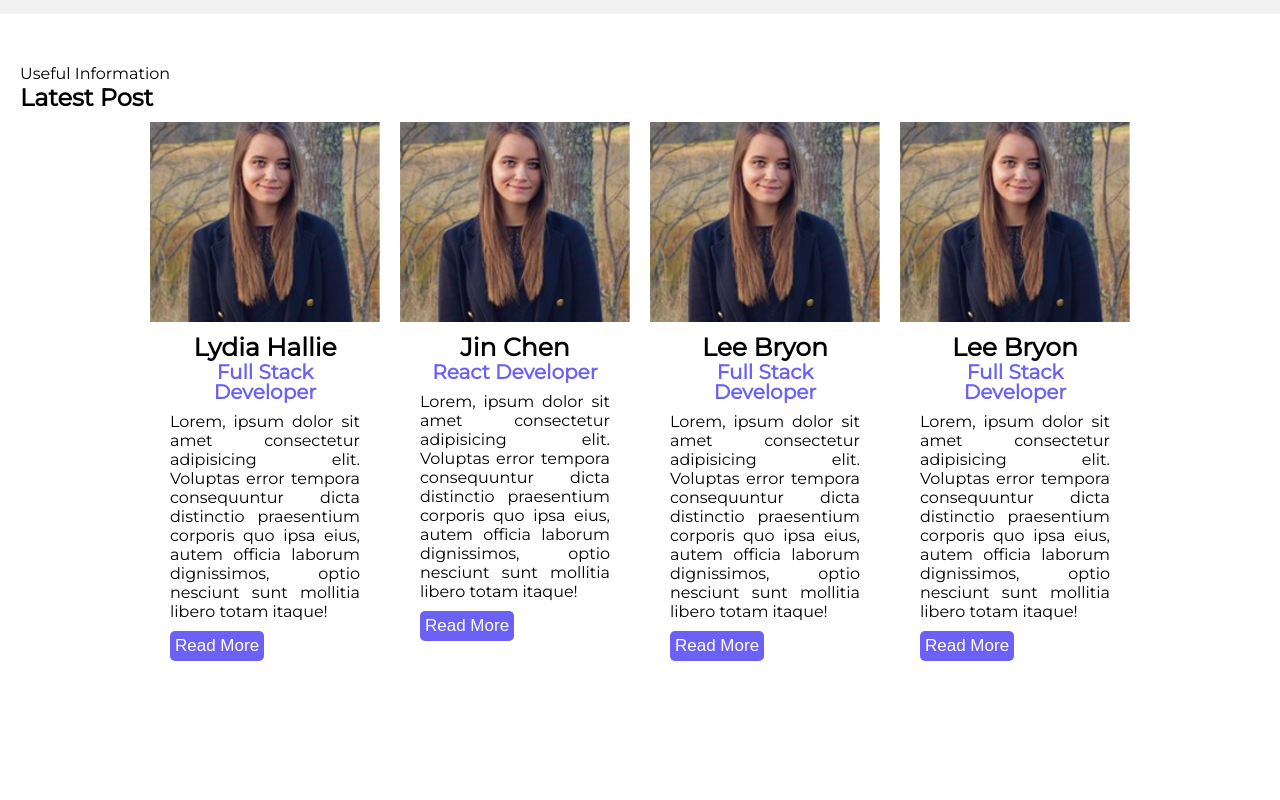
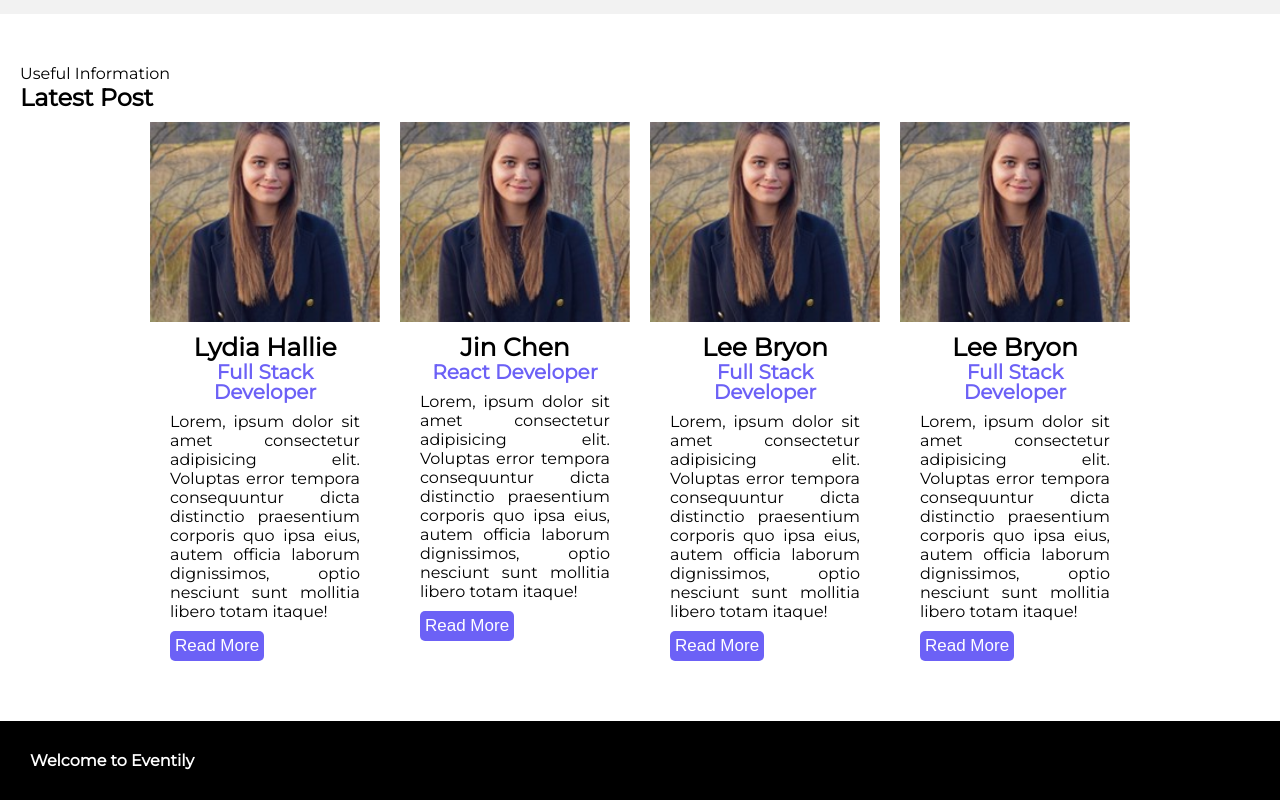
Before and after one commit to Renda02/event-app, a React (Create React App) app: page / in a window 1280 px wide. Shown: the part 1516-2316 px from the top of the page. Before the commit the page ends 2237 px from the top, so only its background shows below. Built offline with nearby package versions, Linux system fonts and the light colour scheme.

Commit message:
Added Footer

```diff
--- a/src/App.jsx
+++ b/src/App.jsx
@@ -1,6 +1,7 @@
 import "./App.css";
 import Home from "./components/Home";
 import NavBar from "./components/NavBar";
+import "./App.css";
 
 function App() {
   return (
--- /dev/null
+++ b/src/components/Footer.jsx
@@ -0,0 +1,26 @@
+import styled from "styled-components";
+
+function Footer() {
+    return (
+        <Wrapper>
+            <Paragraph>Welcome to Eventily</Paragraph>
+        </Wrapper>
+    )
+}
+
+export default Footer
+
+
+const Wrapper = styled.div`
+  width: 100%;
+  height:100%;
+  padding-top: 10px;
+  padding-bottom: 10px;
+  background:#000;
+`;
+
+const Paragraph = styled.h4`
+padding-left:10px;
+color:#ffff;
+margin: 20px ;
+`;
--- a/src/components/Home.jsx
+++ b/src/components/Home.jsx
@@ -3,9 +3,11 @@ import styled from "styled-components";
 import Body from "./Body";
 import image from "../images/team.svg";
 import Section from "./Sectioln";
+import Footer from "./Footer";
 
 function Home() {
-  return (<div>
+  return (
+    <React.Fragment>
     <Wrapper>
       <Intro>
         <Heading>
@@ -20,7 +22,8 @@ function Home() {
     </Wrapper>
     <Body />
     <Section />
-    </div>
+    <Footer/>
+    </React.Fragment>
 
   );
 }
```
